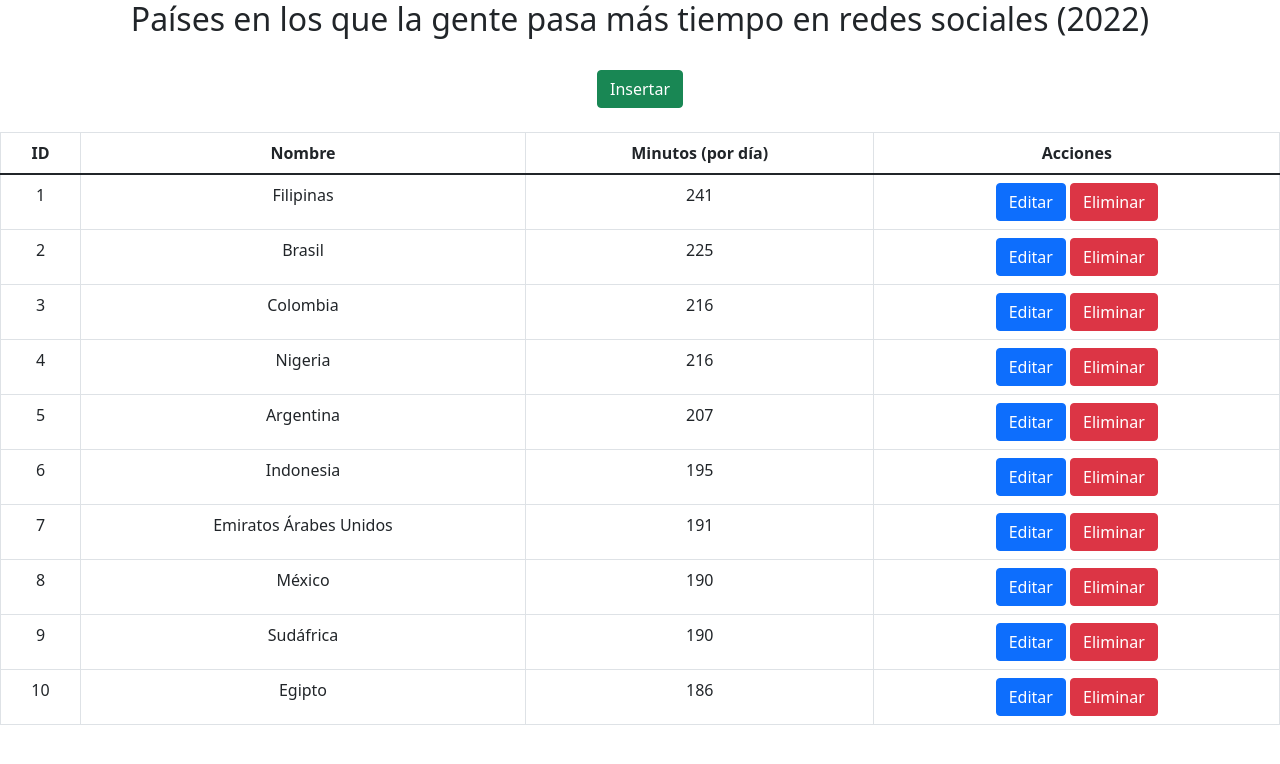
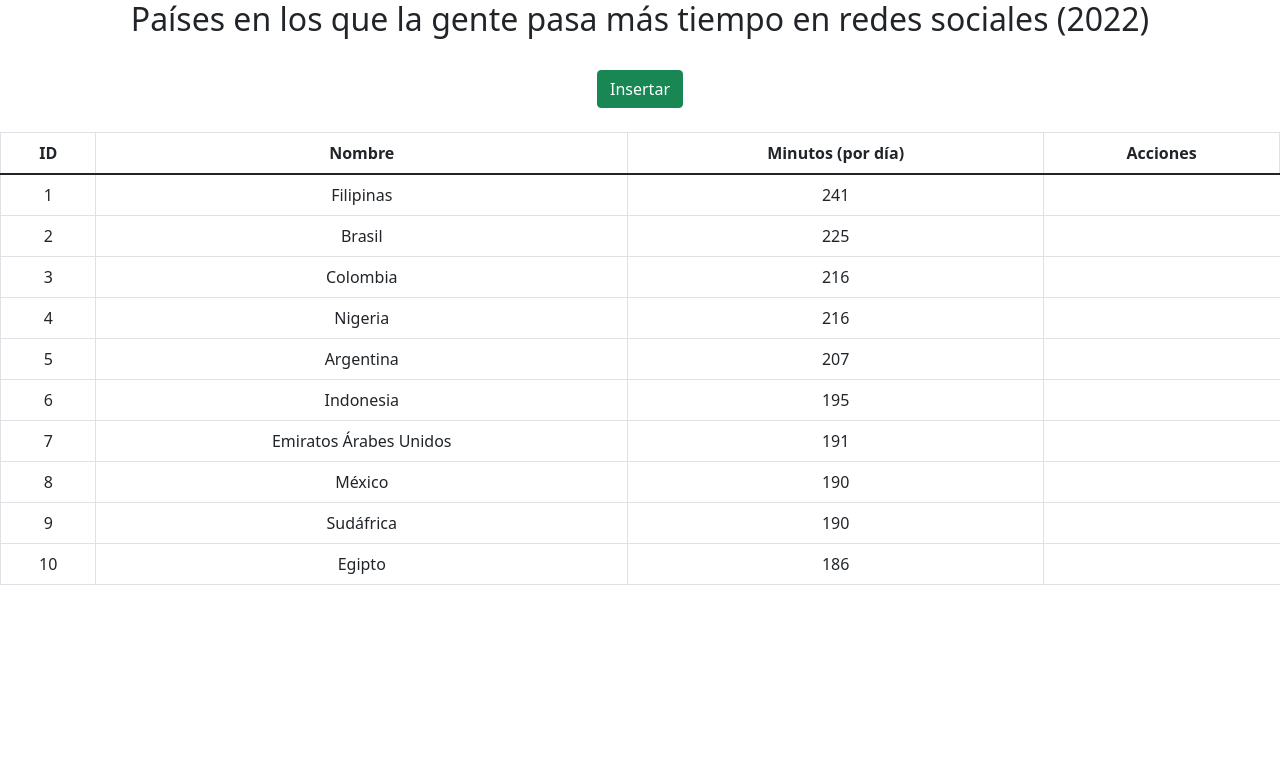
Before and after one commit to ZekoCode/Hooks, a React (Create React App) app: page / in a window 1280 px wide. Shown: the top 764 px of the page. Built offline with nearby package versions, Linux system fonts and the light colour scheme.

Commit message:
Updattes

```diff
--- a/src/App.css
+++ b/src/App.css
@@ -1,3 +1,7 @@
+.body{
+  background-color: purple;
+}
+
 .App {
   text-align: center;
 }
--- a/src/App.js
+++ b/src/App.js
@@ -94,8 +94,7 @@ setPaisSeleccionado(elemento);
               <td>{elemento.id}</td>
               <td>{elemento.nombre}</td>
               <td>{elemento.minutos}</td>
-              <td><button className="btn btn-primary" onClick={()=>seleccionarPais(elemento, 'Editar')}>Editar</button> {"   "}
-              <button className="btn btn-danger" onClick={()=>seleccionarPais(elemento, 'Eliminar')}>Eliminar</button></td>
+
             </tr>
           ))
           }
```
